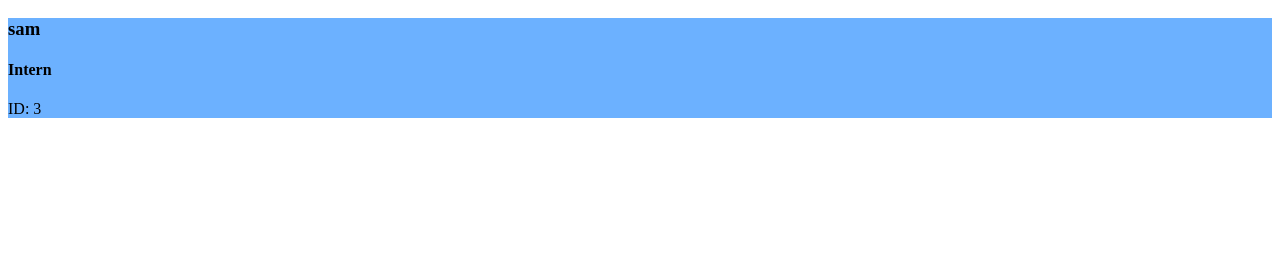
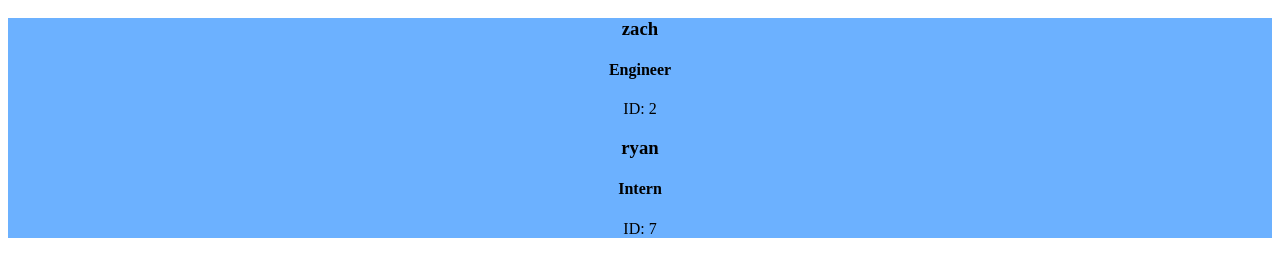
Before and after one commit to PeterwMcClelland/Team-Profile-Generator, a website: page dist/index.html in a window 1280 px wide. Shown: the part 95-372 px from the top of the page. Drawn offline with Linux system fonts and the light colour scheme.

Commit message:
css update

```diff
--- a/dist/index.html
+++ b/dist/index.html
@@ -17,12 +17,20 @@
           <div class="container">
               <div class="row justify-content-center" id="squares">
                   <!--Team Cards-->
-                  <div class="card-header">
-                <h3>sam</h3>
+
+    <div class="card-header">
+    <h3>zach</h3>
+    <h4>Engineer</h4>
+</div>
+<div class="card-body">
+    <p class="id">ID: 2</p>
+</div>
+<div class="card-header">
+                <h3>ryan</h3>
                 <h4>Intern</h4>
             </div>
             <div class="card-body">
-                <p class="id">ID: 3</p>
+                <p class="id">ID: 7</p>
             </div>
 
               </div>
--- a/dist/style.css
+++ b/dist/style.css
@@ -12,3 +12,11 @@
     justify-content: space-evenly;
     background-color: rgb(108, 177, 255);
 }
+
+.card-header {
+    text-align: center;
+}
+
+.card-body {
+    text-align: center;
+}
```
